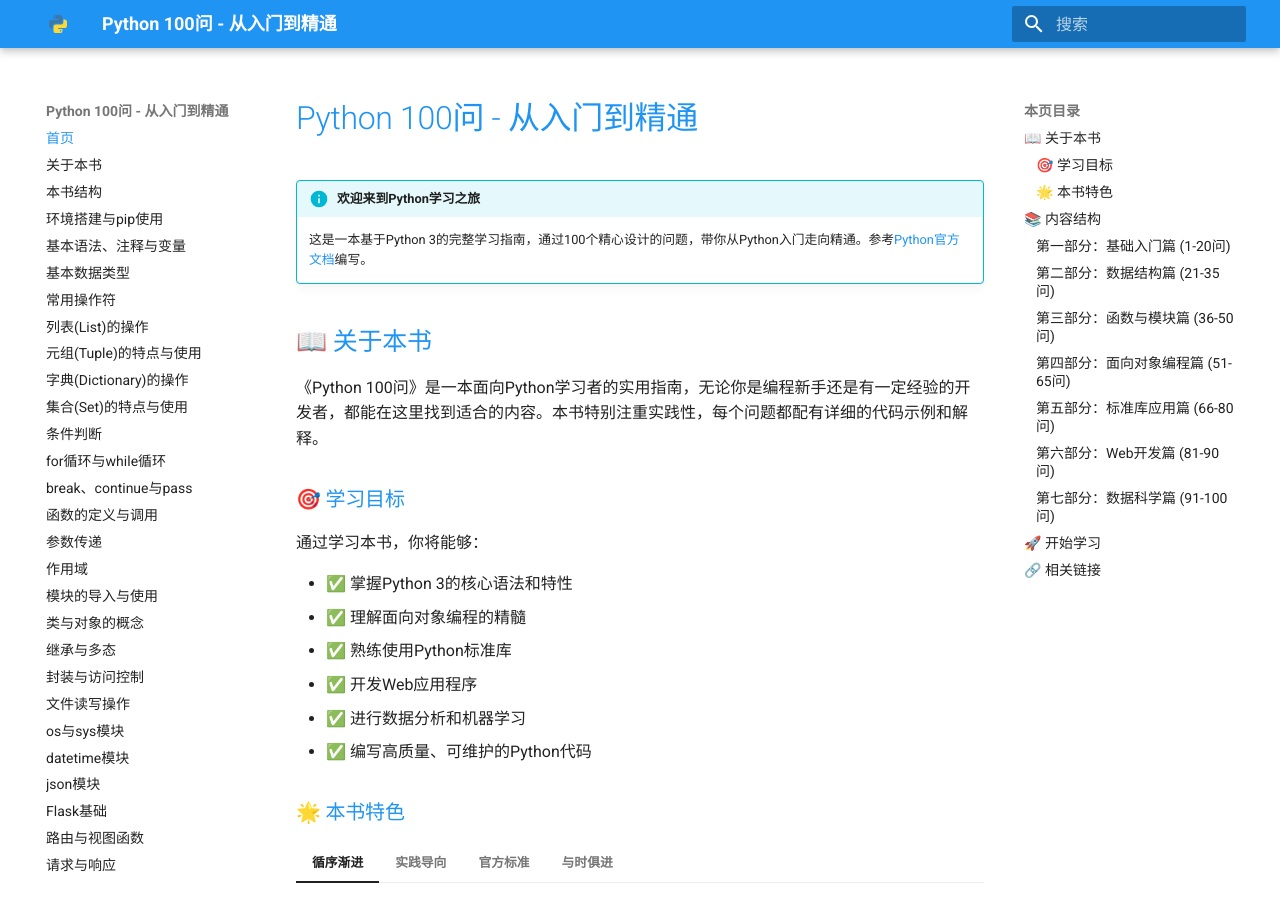
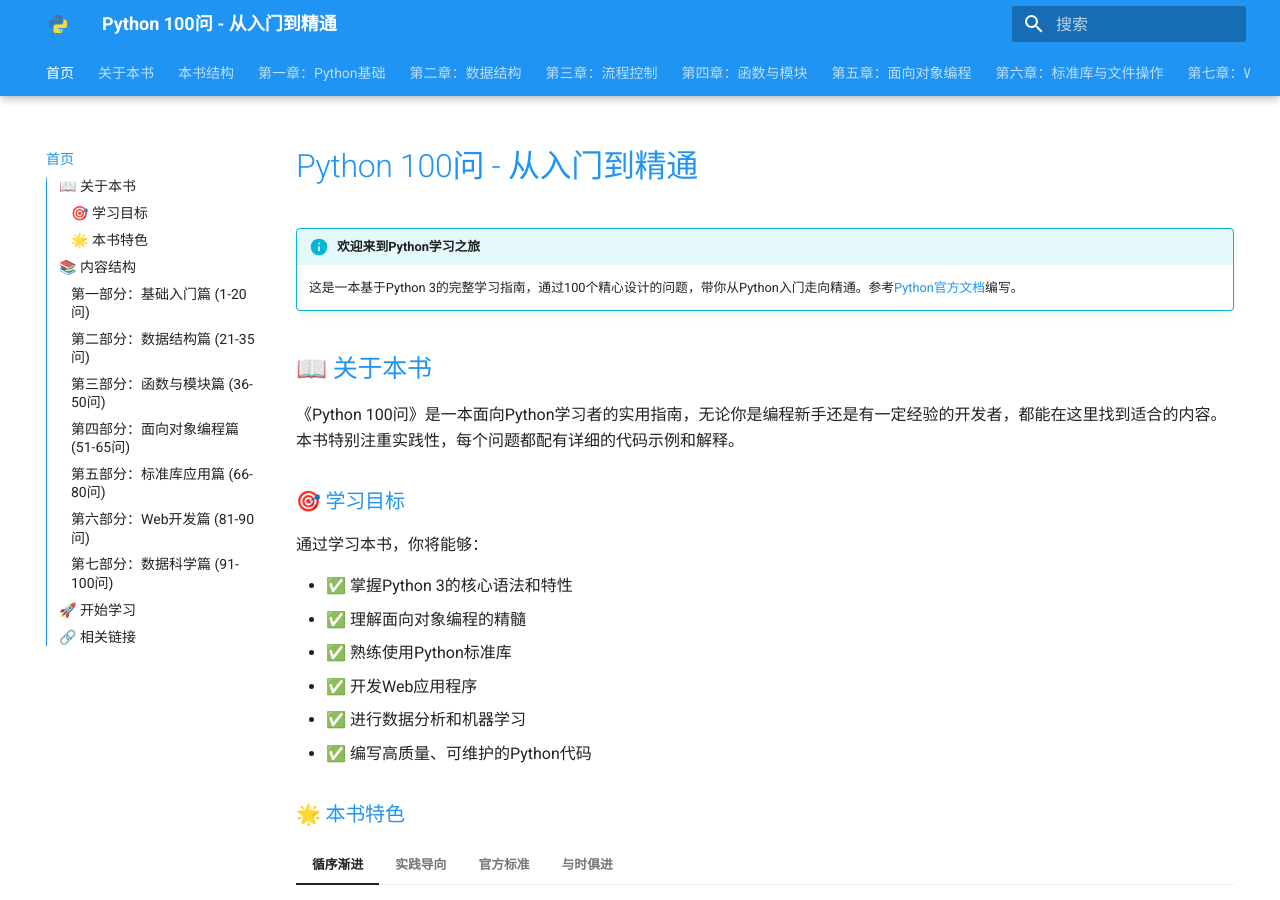
Before and after one commit to addname/python100, an MkDocs documentation site: the page built from docs/index.md, in a window 1280 px wide and 900 px high. Built offline with MkDocs 1.6.1 and Material for MkDocs 9.7.7, drawn with Linux system fonts in a browser that asks for light colours; the version menu is left out.

Commit message:
实现章节在右侧、问题在左侧的导航布局
- 恢复嵌套的章节结构（第一章、第二章等）
- 添加navigation.tabs功能，使章节显示在顶部标签栏
- 添加navigation.sections功能，使问题显示在左侧导航
- 现在布局为：
  * 右侧/顶部：章节标签（第一章、第二章等）
  * 左侧：具体问题子菜单
- 添加其他有用的导航功能如搜索、代码复制等

```diff
--- a/mkdocs.yml
+++ b/mkdocs.yml
@@ -7,35 +7,44 @@ nav:
   - 首页: index.md
   - 关于本书: about.md
   - 本书结构: structure.md
-  - 环境搭建与pip使用: chapter1_basics/1_environment.md
-  - 基本语法、注释与变量: chapter1_basics/2_syntax.md
-  - 基本数据类型: chapter1_basics/3_data_types.md
-  - 常用操作符: chapter1_basics/4_operators.md
-  - 列表(List)的操作: chapter2_data_structures/1_lists.md
-  - 元组(Tuple)的特点与使用: chapter2_data_structures/2_tuples.md
-  - 字典(Dictionary)的操作: chapter2_data_structures/3_dictionaries.md
-  - 集合(Set)的特点与使用: chapter2_data_structures/4_sets.md
-  - 条件判断: chapter3_control_flow/1_conditionals.md
-  - for循环与while循环: chapter3_control_flow/2_loops.md
-  - break、continue与pass: chapter3_control_flow/3_loop_control.md
-  - 函数的定义与调用: chapter4_functions/1_function_basics.md
-  - 参数传递: chapter4_functions/2_parameters.md
-  - 作用域: chapter4_functions/3_scope.md
-  - 模块的导入与使用: chapter4_functions/4_modules.md
-  - 类与对象的概念: chapter5_oop/1_classes_objects.md
-  - 继承与多态: chapter5_oop/2_inheritance_polymorphism.md
-  - 封装与访问控制: chapter5_oop/3_encapsulation.md
-  - 文件读写操作: chapter6_stdlib/1_file_operations.md
-  - os与sys模块: chapter6_stdlib/2_os_sys.md
-  - datetime模块: chapter6_stdlib/3_datetime.md
-  - json模块: chapter6_stdlib/4_json.md
-  - Flask基础: chapter7_web/1_flask_basics.md
-  - 路由与视图函数: chapter7_web/2_routes_views.md
-  - 请求与响应: chapter7_web/3_request_response.md
-  - NumPy基础: chapter8_datascience/1_numpy.md
-  - Pandas数据处理: chapter8_datascience/2_pandas.md
-  - Matplotlib数据可视化: chapter8_datascience/3_matplotlib.md
-  - 常用资源: appendix/resources.md
+  - 第一章：Python基础:
+    - 环境搭建与pip使用: chapter1_basics/1_environment.md
+    - 基本语法、注释与变量: chapter1_basics/2_syntax.md
+    - 基本数据类型: chapter1_basics/3_data_types.md
+    - 常用操作符: chapter1_basics/4_operators.md
+  - 第二章：数据结构:
+    - 列表(List)的操作: chapter2_data_structures/1_lists.md
+    - 元组(Tuple)的特点与使用: chapter2_data_structures/2_tuples.md
+    - 字典(Dictionary)的操作: chapter2_data_structures/3_dictionaries.md
+    - 集合(Set)的特点与使用: chapter2_data_structures/4_sets.md
+  - 第三章：流程控制:
+    - 条件判断: chapter3_control_flow/1_conditionals.md
+    - for循环与while循环: chapter3_control_flow/2_loops.md
+    - break、continue与pass: chapter3_control_flow/3_loop_control.md
+  - 第四章：函数与模块:
+    - 函数的定义与调用: chapter4_functions/1_function_basics.md
+    - 参数传递: chapter4_functions/2_parameters.md
+    - 作用域: chapter4_functions/3_scope.md
+    - 模块的导入与使用: chapter4_functions/4_modules.md
+  - 第五章：面向对象编程:
+    - 类与对象的概念: chapter5_oop/1_classes_objects.md
+    - 继承与多态: chapter5_oop/2_inheritance_polymorphism.md
+    - 封装与访问控制: chapter5_oop/3_encapsulation.md
+  - 第六章：标准库与文件操作:
+    - 文件读写操作: chapter6_stdlib/1_file_operations.md
+    - os与sys模块: chapter6_stdlib/2_os_sys.md
+    - datetime模块: chapter6_stdlib/3_datetime.md
+    - json模块: chapter6_stdlib/4_json.md
+  - 第七章：Web开发入门:
+    - Flask基础: chapter7_web/1_flask_basics.md
+    - 路由与视图函数: chapter7_web/2_routes_views.md
+    - 请求与响应: chapter7_web/3_request_response.md
+  - 第八章：数据科学入门:
+    - NumPy基础: chapter8_datascience/1_numpy.md
+    - Pandas数据处理: chapter8_datascience/2_pandas.md
+    - Matplotlib数据可视化: chapter8_datascience/3_matplotlib.md
+  - 附录:
+    - 常用资源: appendix/resources.md
 
 theme:
   name: "material"
@@ -45,6 +54,19 @@ theme:
     primary: "blue"
     accent: "orange"
   language: "zh"
+  features:
+    - navigation.tabs
+    - navigation.tabs.sticky
+    - navigation.sections
+    - navigation.expand
+    - navigation.path
+    - search.highlight
+    - search.share
+    - content.code.copy
+    - content.code.annotate
+    - content.tabs.link
+    - toc.integrate
+    - toc.follow
 
 markdown_extensions:
   - pymdownx.highlight:
```
